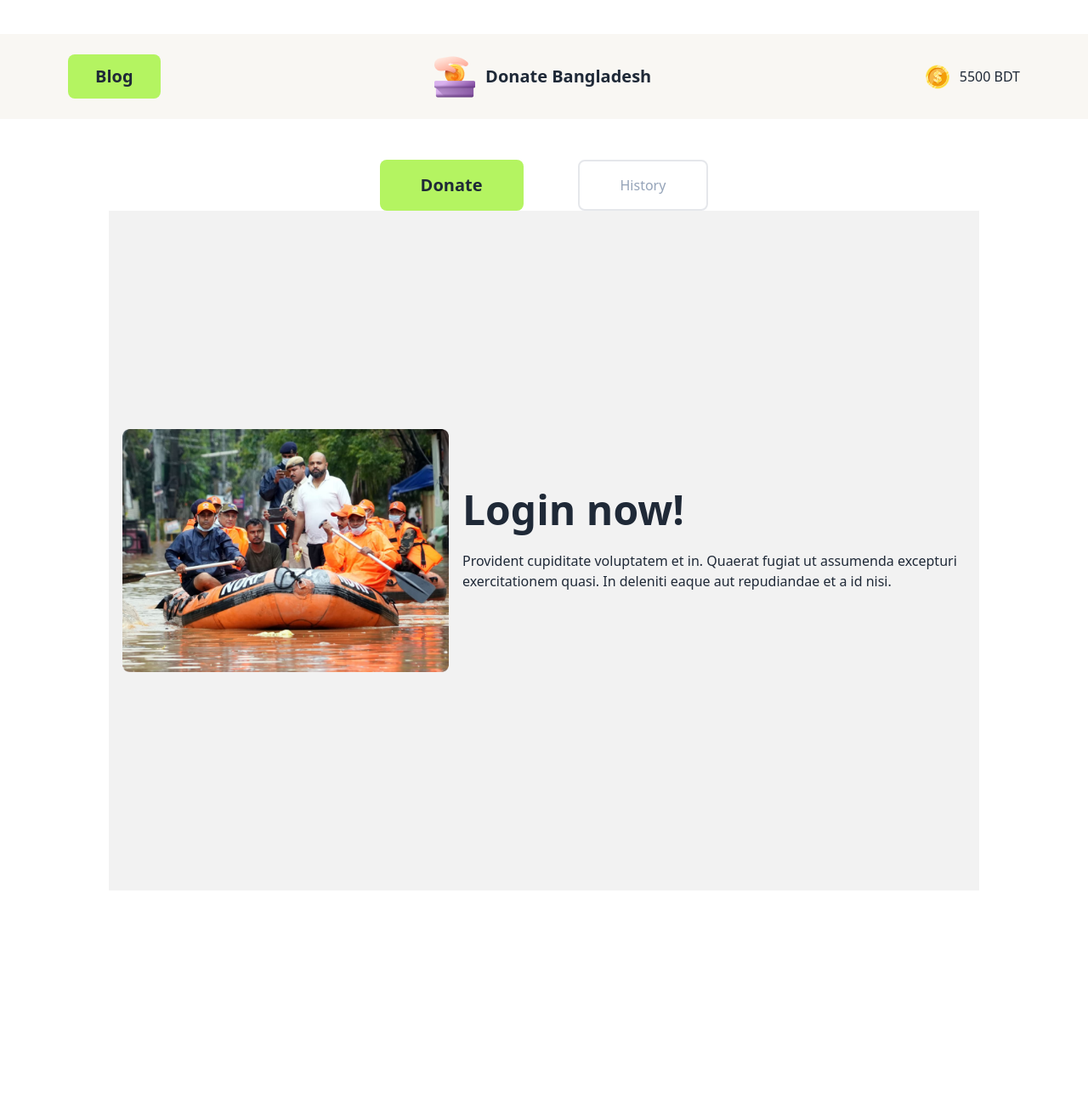
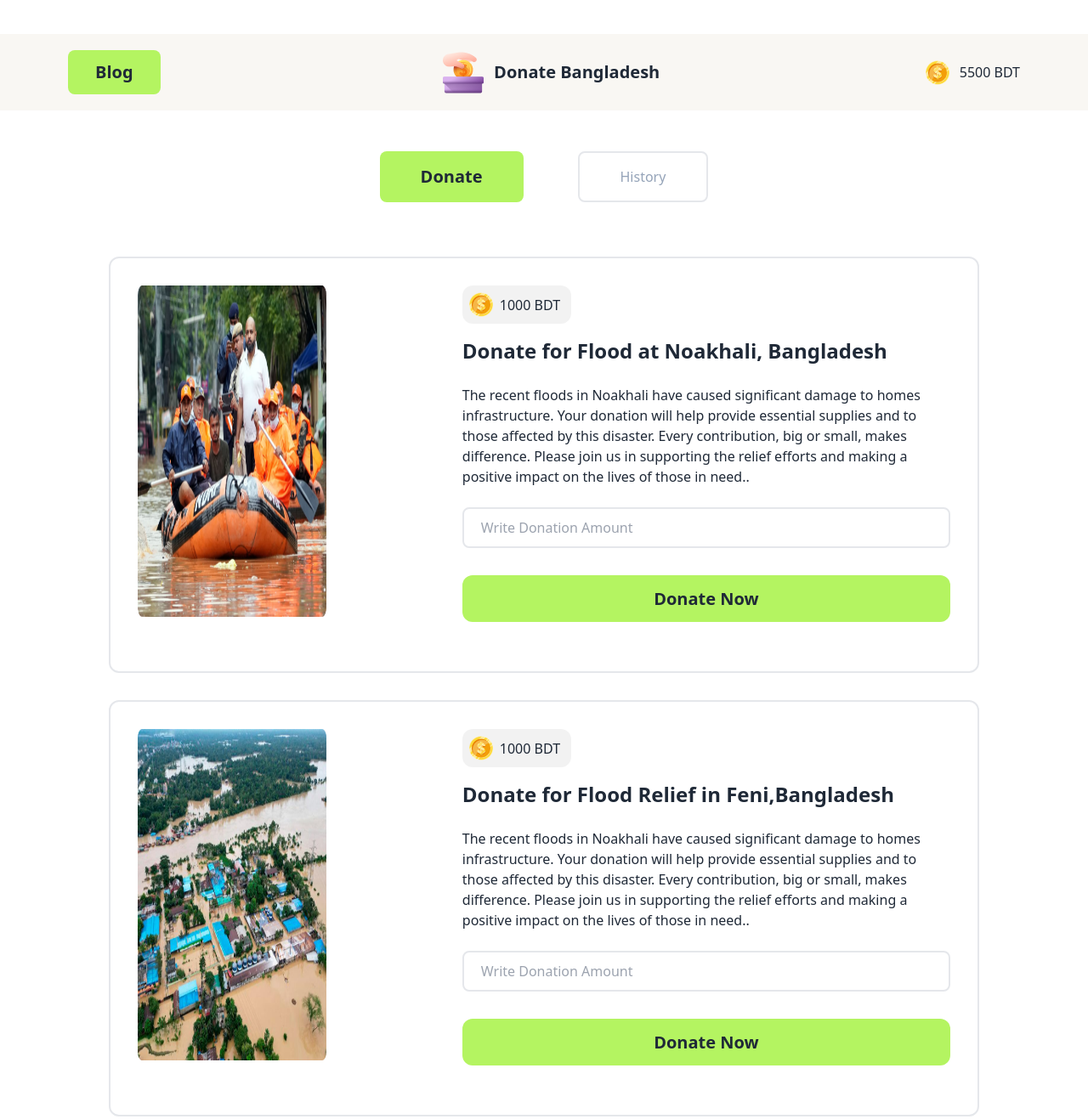
Before and after one commit to RumelRayhan/assignment-5-donate-bangladesh, a plain HTML site: page index.html in a window 1280 px wide. Shown: the top 1317 px of the page at 85% size. Before the commit the page ends 1048 px from the top, so only its background shows below. Drawn offline with nearby package versions, Linux system fonts and the light colour scheme.

Commit message:
main part done

```diff
--- a/index.html
+++ b/index.html
@@ -10,13 +10,13 @@
     <script src="https://cdn.tailwindcss.com"></script>
 </head>
 
-<body class="mt-10">
-    <header class="z-10 sticky top-0 backdrop-blur-sm">
-        <nav class="bg-[#F9F7F3] w-full h-[100px] flex justify-between items-center px-20 ">
-            <button class="px-8 py-3 bg-[#B4F461] rounded-lg text-xl font-bold">
+<body class="lg:mt-10">
+    <header class="z-10 sticky top-0 backdrop-blur-sm lg:h-auto " >
+        <nav class="bg-[#F9F7F3] w-full h-[90px]  flex justify-between items-center lg:px-20 p-4">
+            <button class="px-8 py-3  bg-[#B4F461] rounded-lg lg:text-xl font-bold">
                 Blog
             </button>
-            <div class="flex items-center space-x-3 text-xl font-bold">
+            <div class="flex items-center sm: ml-5 space-x-3 text-xl font-bold">
                 <img src="assets/logo.png" alt="">
                 <h1>Donate Bangladesh</h1>
             </div>
@@ -25,26 +25,71 @@
                 <h1>5500 BDT</h1>
             </div>
         </nav>
-        <div class="flex justify-center space-x-16 mt-12 ">
-            <button class="px-12 py-4 bg-[#B4F461] rounded-lg text-xl font-bold ">Donate</button>
-            <button class="px-12 py-4 border-2 rounded-lg text-slate-400">History</button>
+        <div class="flex justify-center space-x-16 mt-4 lg:mt-12 lg:pb-12 pb-4 ">
+            <button class="lg:px-12 px-8 py-2 lg:py-4   bg-[#B4F461] rounded-lg text-xl font-bold ">Donate</button>
+            <button class="lg:px-12 px-8 py-2 lg:py-4 border-2 rounded-lg text-slate-400">History</button>
         </div>
     </header>
-    <main class="w- h-full px-32">
-        <div class="hero  bg-base-200 min-h-screen">
-            <div class="hero-content flex-col lg:flex-row-reverse">
-                <div class="text-center lg:text-left">
-                    <h1 class="text-5xl font-bold">Login now!</h1>
+    <main class="lg:w-full lg:px-32 p-4">
+        <div class="lg:w-full  ">
+            <div class="lg:h-[490px] h-auto lg:flex p-3 lg:p-8 mb-8  lg:flex-row-reverse border-2 rounded-xl">
+                <div class="text-center lg:ml-40 lg:text-left">
+                <div class="flex lg:items-center p-2  lg:w-32 w-32 lg:h-auto h-auto lg:p-2 space-x-2 rounded-xl mb-4  bg-[#1111110D]">
+                    <img src="assets/coin.png" alt="">
+                    <h1>1000 BDT</h1>
+                </div>
+                    <h1 class="text-2xl font-bold">Donate for Flood at Noakhali, Bangladesh</h1>
                     <p class="py-6">
-                        Provident cupiditate voluptatem et in. Quaerat fugiat ut assumenda excepturi exercitationem
-                        quasi. In deleniti eaque aut repudiandae et a id nisi.
+                        The recent floods in Noakhali have caused significant damage to homes  infrastructure. Your donation will help provide essential supplies and  to those affected by this disaster. Every contribution, big or small, makes  difference. Please join us in supporting the relief efforts and making a positive impact on the lives of those in need..
                     </p>
+                    <input class="w-full h-12 lg:pl-5 pl-20 border-2 rounded-lg" type="text" name="" id="" placeholder="Write Donation Amount">
+                    <button class="w-full text-xl font-bold rounded-xl bg-[#B4F461] h-[55px] px-8 mb-4 mt-8">Donate Now</button>
                 </div>
-                <div class="card bg-base-100 w-full max-w-sm ">
-                    <img src="assets/noakhali.png" alt="">
+                <div class="card bg-base-100 lg:h-auto w-full h-[300px] max-w-sm ">
+                    <img class="lg:h-[390px]  w-full" src="assets/noakhali.png" alt="">
                 </div>
             </div>
         </div>
+        <div class="lg:w-full  ">
+            <div class="lg:h-[490px] h-auto lg:flex p-3 lg:p-8 mb-8  lg:flex-row-reverse border-2 rounded-xl">
+                <div class="text-center lg:ml-40 lg:text-left">
+                <div class="flex lg:items-center p-2  lg:w-32 w-32 lg:h-auto h-auto lg:p-2 space-x-2 rounded-xl mb-4  bg-[#1111110D]">
+                    <img src="assets/coin.png" alt="">
+                    <h1>1000 BDT</h1>
+                </div>
+                    <h1 class="text-2xl font-bold">Donate for Flood Relief in Feni,Bangladesh</h1>
+                    <p class="py-6">
+                        The recent floods in Noakhali have caused significant damage to homes  infrastructure. Your donation will help provide essential supplies and  to those affected by this disaster. Every contribution, big or small, makes  difference. Please join us in supporting the relief efforts and making a positive impact on the lives of those in need..
+                    </p>
+                    <input class="w-full h-12 lg:pl-5 pl-20 border-2 rounded-lg" type="text" name="" id="" placeholder="Write Donation Amount">
+                    <button class="w-full text-xl font-bold rounded-xl bg-[#B4F461] h-[55px] px-8 mb-4 mt-8">Donate Now</button>
+                </div>
+                <div class="card bg-base-100 lg:h-auto w-full h-[300px] max-w-sm ">
+                    <img class="lg:h-[390px]  w-full" src="assets/feni.png" alt="">
+                </div>
+            </div>
+        </div>
+        <div class="lg:w-full  ">
+            <div class="lg:h-[490px] h-auto lg:flex p-3 lg:p-8 mb-8  lg:flex-row-reverse border-2 rounded-xl">
+                <div class="text-center lg:ml-40 lg:text-left">
+                <div class="flex lg:items-center p-2  lg:w-32 w-32 lg:h-auto h-auto lg:p-2 space-x-2 rounded-xl mb-4  bg-[#1111110D]">
+                    <img src="assets/coin.png" alt="">
+                    <h1>1000 BDT</h1>
+                </div>
+                    <h1 class="text-2xl font-bold">Aid for Injured in the Quota Movement</h1>
+                    <p class="py-6">
+                        The recent floods in Noakhali have caused significant damage to homes  infrastructure. Your donation will help provide essential supplies and  to those affected by this disaster. Every contribution, big or small, makes  difference. Please join us in supporting the relief efforts and making a positive impact on the lives of those in need..
+                    </p>
+                    <input class="w-full h-12 lg:pl-5 pl-20 border-2 rounded-lg" type="text" name="" id="" placeholder="Write Donation Amount">
+                    <button class="w-full text-xl font-bold rounded-xl bg-[#B4F461] h-[55px] px-8 mb-4 mt-8">Donate Now</button>
+                </div>
+                <div class="card bg-base-100 lg:h-auto w-full h-[300px] max-w-sm ">
+                    <img class="lg:h-[390px]  w-full" src="assets/quota-protest.png" alt="">
+                </div>
+            </div>
+        </div>
+
+
 
     </main>
     <script src="./JS/index.js"></script>
```
